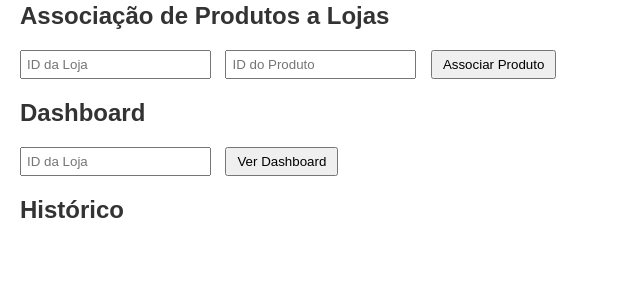
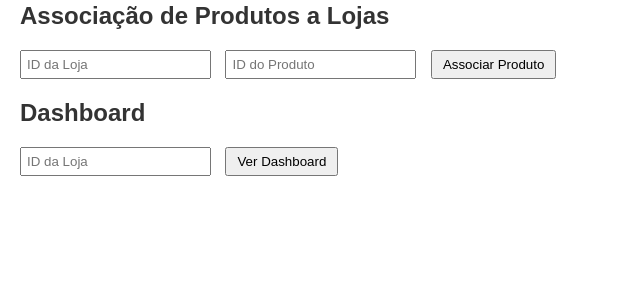
Before and after one commit to LucasBSG/cloud-developer-2TCNPZ, a Flask app: page / in a window 1280 px wide. Shown: the part 175-475 px from the top of the page, without its empty margins (0-640 px from the left). Run offline with Flask 3, Linux system fonts and the light colour scheme; data that the repository does not hold is empty.

Commit message:
Update index.html

```diff
--- a/projetos/e-commerce/lojas-service/templates/index.html
+++ b/projetos/e-commerce/lojas-service/templates/index.html
@@ -38,11 +38,6 @@
             <button type="submit">Ver Dashboard</button>
         </form>
         <div id="dashboard"></div>
-    </section>
-
-    <section>
-        <h2>Histórico</h2>
-        <div id="historico"></div>
     </section>
 
     <script>
```
